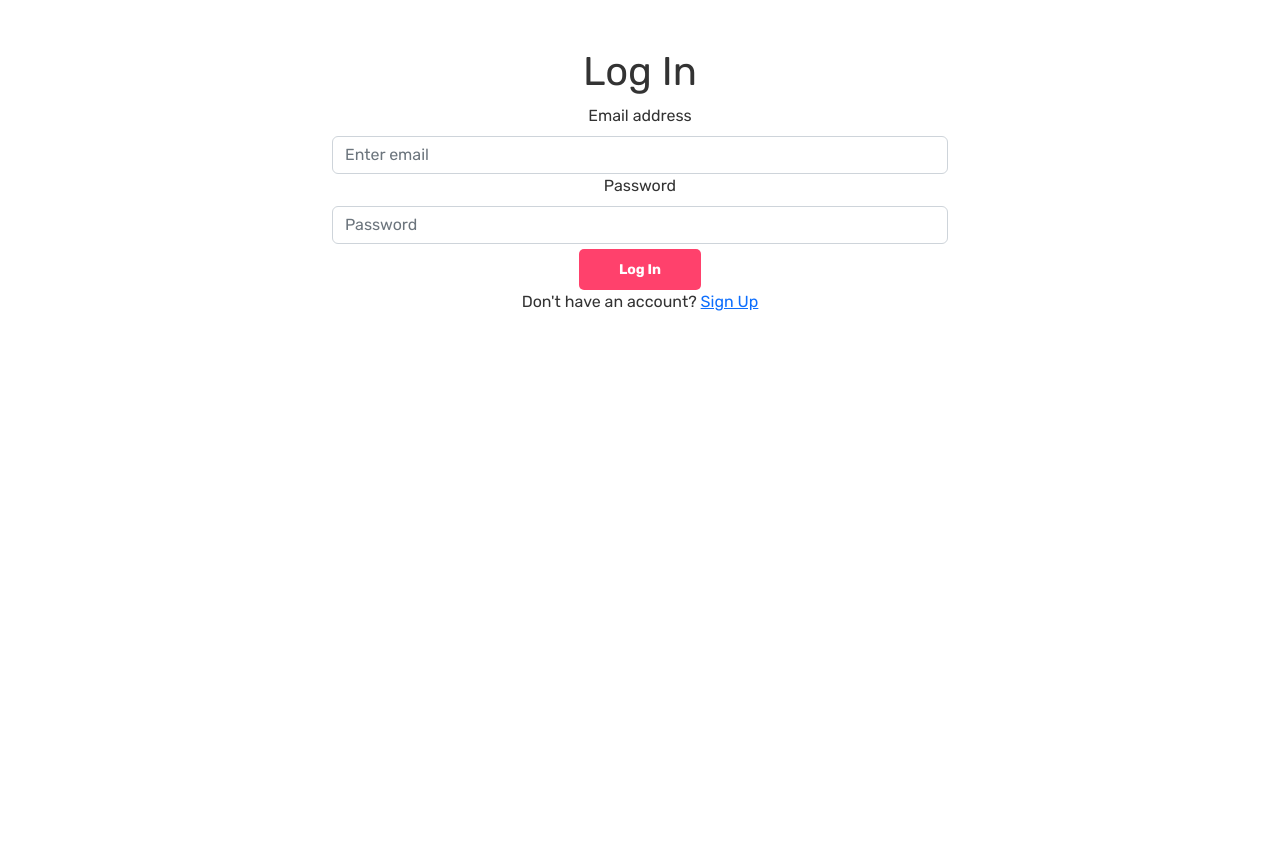
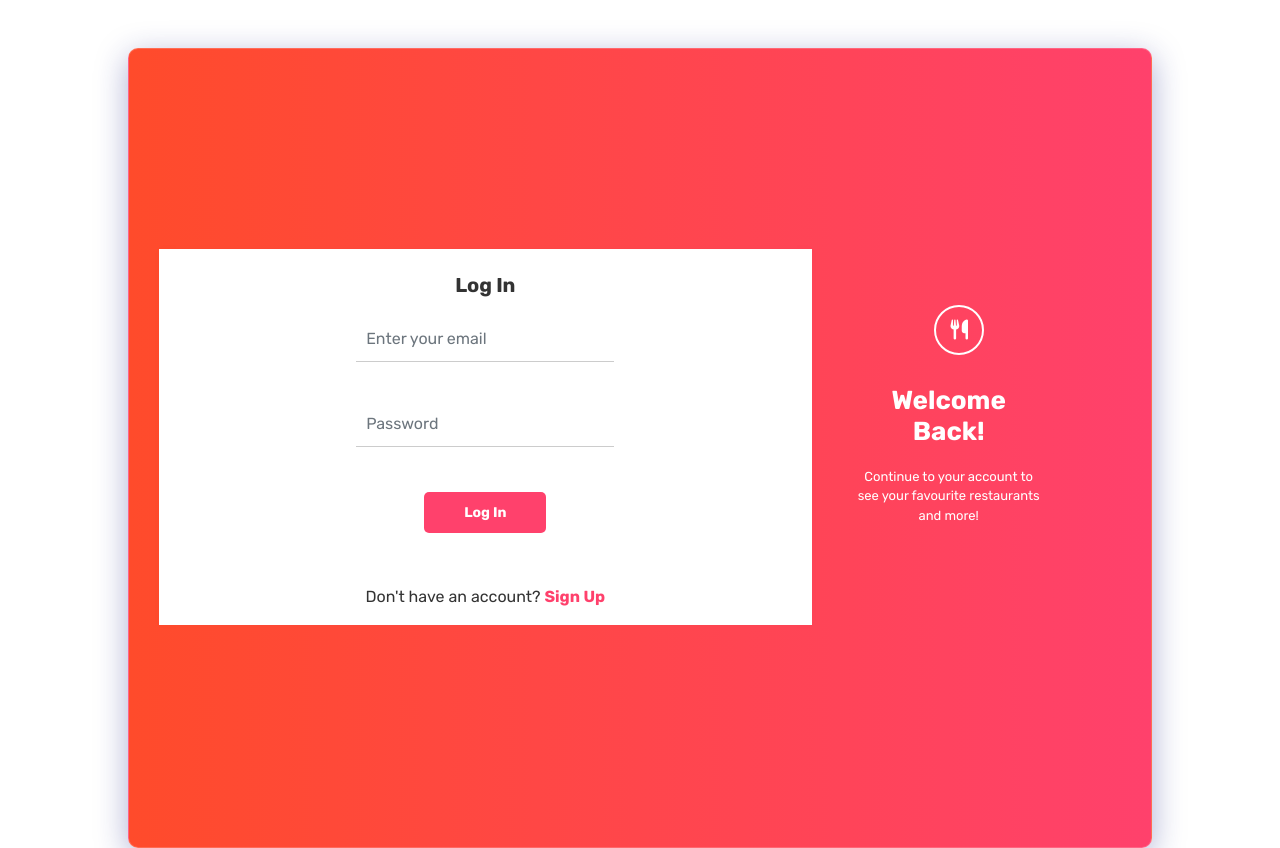
Before and after one commit to Annastacia-dev/foodiefind, a React (Create React App) app in the folder client/: page /auth/login in a window 1280 px wide. Before the commit the page ends 800 px from the top, so only its background shows below. Built offline with nearby package versions, Linux system fonts and the light colour scheme; no server answers; a web font is replaced by a local one.

Commit message:
log in styling

```diff
--- a/client/src/components/userauth/LogIn.js
+++ b/client/src/components/userauth/LogIn.js
@@ -4,6 +4,7 @@ import { useNavigate } from 'react-router-dom'
 import { ToastContainer, toast } from 'react-toastify'
 import 'react-toastify/dist/ReactToastify.css'
 import { UserContext } from '../../contexts/user'
+import '../../css/userauth/LogIn.css'
 
 const LogIn = () => {
 
@@ -77,6 +78,13 @@ const LogIn = () => {
 
   return (
     <div>
+        <Row className='glasscontainer sign-up justify-content-md-center mt-5 px-5'>
+            <Col lg={8}>
+            <Container style={{marginTop: '-22px'}}
+              className="sign-up-form login-form container px-4 px-lg-5" fluid>
+             <Row className="justify-content-center">
+                <Col xs={12} md={6}>
+                    <Form onSubmit={handleSubmit}>
                             <ToastContainer
                             position="top-center"
                             autoClose={3000}
@@ -88,15 +96,14 @@ const LogIn = () => {
                             draggable
                             pauseOnHover
                             />
-
-        <Container className="mt-5" fluid>
-            <Row className="justify-content-center">
-                <Col xs={12} md={6}>
-                    <h1 className="text-center">Log In</h1>
-                    <Form onSubmit={handleSubmit}>
+                            <a href="/" className="phonebrandlogo">
+                            <i className="fa-solid fa-utensils"></i>
+                            <span className="brandname">Foodie Find</span>
+                            </a>
+                        <h3 className="text-center">Log In</h3>
                         <Form.Group controlId="formBasicEmail">
                             <Form.Label>Email address</Form.Label>
-                            <Form.Control type="email" placeholder="Enter email" value={email} required onChange={(e) => setEmail(e.target.value)} />
+                            <Form.Control type="email" placeholder="Enter your email" value={email} required onChange={(e) => setEmail(e.target.value)} />
                         </Form.Group>
                         <Form.Group controlId="formBasicPassword">
                             <Form.Label>Password</Form.Label>
@@ -109,12 +116,23 @@ const LogIn = () => {
                     </Form>
                 </Col>
             </Row>
-            <Row className="justify-content-center">
+            <Row className="justify-content-center mt-5">
                 <Col xs={12} md={6} className="text-center">
                     <p>Don't have an account? <a href="/auth/signup">Sign Up</a></p>
                 </Col>
             </Row>
         </Container>
+        </Col>
+        <Col lg={4}>
+                    <Container className="content-message container px-4 px-lg-5">
+                    <a href="/" className="brandlogo">
+                     <i className="fa-solid fa-utensils"></i>
+                    </a>
+                    <h3 className="text-center">Welcome Back!</h3>
+                    <p className="text-center">Continue to your account to see your favourite restaurants and more!</p>
+                </Container>
+         </Col>
+        </Row>
 
     </div>
   )
--- a/client/src/components/userauth/SignUp.js
+++ b/client/src/components/userauth/SignUp.js
@@ -136,7 +136,7 @@ const SignUp = () => {
                  <i className="fa-solid fa-utensils"></i>
               </a>
             <h3>Hey, there!</h3>
-            <p> Enter your personal details and start your journey with us</p>
+            <p> Discover the best restaurants in your area</p>
           </Container>
       </Col>
       <Col lg={8}>
--- /dev/null
+++ b/client/src/css/userauth/LogIn.css
@@ -0,0 +1,24 @@
+.login-form{
+    padding: 75px;
+    margin-left: -70px;
+}
+
+.login-form h3{
+    margin-bottom: 20px;
+}
+
+/* Media queries */
+@media screen and (max-width: 768px){
+    .login-form{
+        margin-left: -30px;
+        padding: 0px;
+    }
+}
+
+/* Media for between 800 and 1280 */
+@media screen and (min-width: 800px) and (max-width: 1280px){
+    .login-form{
+        margin-left: -30px;
+        padding: 0px;
+    }
+}
--- a/client/src/css/userauth/SignUp.css
+++ b/client/src/css/userauth/SignUp.css
@@ -36,14 +36,14 @@
 .content-message h3{
     color: #fff;
     font-weight: 600;
-    font-size: 35px;
+    font-size: 26px;
     margin-bottom: 20px;
 }
 
 .content-message p{
     color: #fff;
     font-weight: 400;
-    font-size: 15px;
+    font-size: 13px;
 }
 
 .sign-up-form{
@@ -144,3 +144,19 @@
         margin-right: 5px;
     }
 }
+
+/* Media for between 800 and 1280 */
+@media screen and (min-width: 800px) and (max-width: 1280px){
+    .sign-up{
+        height: 100vh;
+    }
+    .sign-up-form{
+        padding: 0px;
+        width: 110%;
+        margin-left: -30px;
+
+    }
+    .phonebrandlogo i{
+        margin-right: 5px;
+    }
+}
```
Lines whose indentation alone changed are shown as unchanged.
